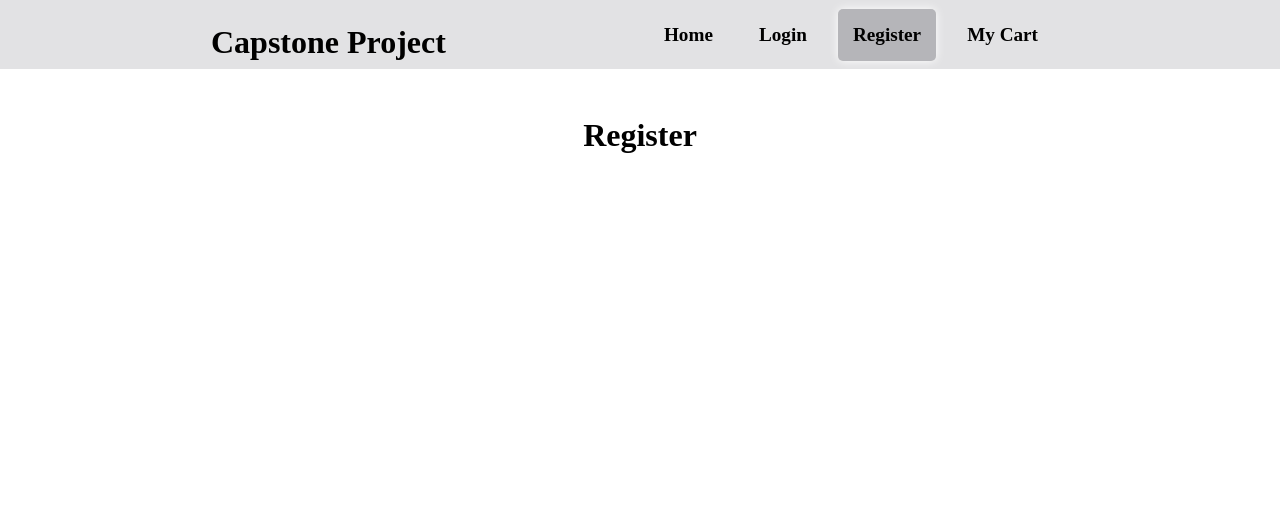
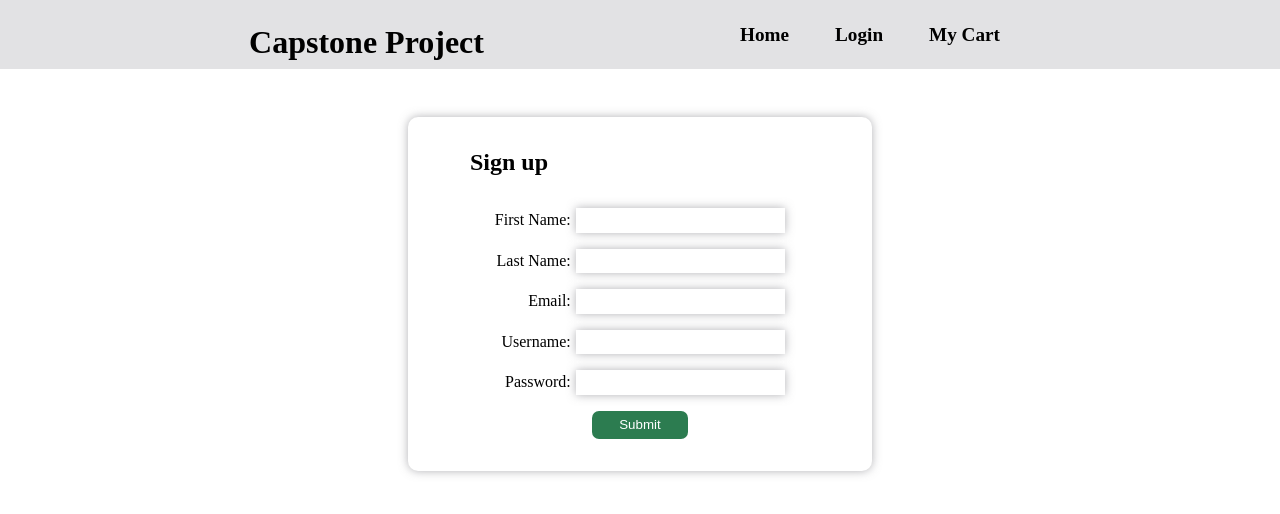
Before and after one commit to elhamsameem/Capstone-Project, a React (Vite) app: page /register in a window 1280 px wide. Shown: the top 514 px of the page. Built offline with nearby package versions, Linux system fonts and the light colour scheme; no server answers.

Commit message:
feat: created register new user component and function with styling

```diff
--- a/src/App.jsx
+++ b/src/App.jsx
@@ -43,7 +43,10 @@ function App() {
               path="/login"
               element={<Login token={token} setToken={setToken} />}
             />
-            <Route path="/register" element={<Register />} />
+            <Route
+              path="/register"
+              element={<Register token={token} setToken={setToken} />}
+            />
             <Route path="/cart" element={<Cart />} />
           </Routes>
         </div>
--- a/src/api/api.js
+++ b/src/api/api.js
@@ -31,3 +31,22 @@ export async function loginUser(username, password) {
     console.error("Error Login: ", error);
   }
 }
+
+// Register user function
+export async function registerUser(newUser) {
+  try {
+    const response = await fetch(`${API_URL}/users`, {
+      method: "POST",
+      headers: {
+        "Content-Type": "application/json",
+      },
+      body: JSON.stringify(newUser),
+
+    });
+    const result = await response.json();
+    console.log(result);
+    return result;
+  } catch (error) {
+    console.error("Error Register User: ", error);
+  }
+}
--- a/src/components/Login.jsx
+++ b/src/components/Login.jsx
@@ -1,6 +1,6 @@
 import React from "react";
 import { useState, useEffect } from "react";
-import { useNavigate } from "react-router-dom";
+import { useNavigate, Link } from "react-router-dom";
 import "../style/Login.css";
 import { loginUser } from "../api/api";
 
@@ -67,7 +67,7 @@ function Login({ token, setToken }) {
       )}
       <div className="register-div">
         <p>
-          Don't have an account? <a href="/register">Register</a> here
+          Don't have an account? <Link to={"/register"}>Register</Link> here
         </p>
       </div>
     </div>
--- a/src/components/NavBar.jsx
+++ b/src/components/NavBar.jsx
@@ -15,7 +15,6 @@ function NavBar({ token, setToken, handleLogout }) {
         ) : (
           <NavLink to={"/login"}>Login</NavLink>
         )}
-        <NavLink to={"/register"}>Register</NavLink>
         <NavLink to={"/cart"}>My Cart</NavLink>
       </div>
     </div>
--- a/src/components/Register.jsx
+++ b/src/components/Register.jsx
@@ -1,8 +1,124 @@
-import React from "react";
+import React, { useState } from "react";
 import "../style/Register.css";
+import { registerUser } from "../api/api";
+import { useNavigate } from "react-router-dom";
 
-function Register() {
-  return <h1>Register</h1>;
+function Register({ token, setToken }) {
+  const [err, setErr] = useState(null);
+  const [username, setUsername] = useState("");
+  const [password, setPassword] = useState("");
+  const [fName, setFName] = useState("");
+  const [Lname, setLName] = useState("");
+  const [email, setEmail] = useState("");
+  const navigate = useNavigate();
+
+  const handleSubmit = async () => {
+    // Create new user object
+    const newUser = {
+      email,
+      username,
+      password,
+      name: {
+        fName,
+        Lname,
+      },
+    };
+
+    try {
+      // Calling api helper to register user
+      const response = await registerUser(newUser);
+      // response && setErr(null);
+      // response && localStorage.setItem("capstone-token", response.token);
+      // setToken(response.token);
+      navigate("/");
+    } catch (error) {
+      console.error(error);
+      setErr("Wrong username or password. Please try again");
+    }
+  };
+
+  return (
+    <div className="register-container">
+      <div className="register-title">
+        <h2>Sign up</h2>
+      </div>
+      <form className="register-form">
+        <label htmlFor="first-name" className="register-label">
+          First Name:
+          <input
+            type="text"
+            name="first-name"
+            className="register-inputs"
+            value={fName}
+            onChange={(e) => {
+              setFName(e.target.value);
+            }}
+          />
+        </label>
+        <label htmlFor="last-name" className="register-label">
+          Last Name:
+          <input
+            type="text"
+            name="last-name"
+            className="register-inputs"
+            value={Lname}
+            onChange={(e) => {
+              setLName(e.target.value);
+            }}
+          />
+        </label>
+        <label htmlFor="email" className="register-label">
+          Email:
+          <input
+            type="email"
+            name="email"
+            className="register-inputs"
+            value={email}
+            onChange={(e) => {
+              setEmail(e.target.value);
+            }}
+          />
+        </label>
+        <label htmlFor="username" className="register-label">
+          Username:
+          <input
+            type="text"
+            name="username"
+            className="register-inputs"
+            value={username}
+            onChange={(e) => {
+              setUsername(e.target.value);
+            }}
+          />
+        </label>
+        <label htmlFor="password" className="register-label">
+          Password:
+          <input
+            type="text"
+            name="password"
+            className="register-inputs"
+            value={password}
+            onChange={(e) => {
+              setPassword(e.target.value);
+            }}
+          />
+        </label>
+        <div className="buttons">
+          <div className="register-button-div">
+            <button
+              className="simple-button"
+              onClick={(e) => {
+                e.preventDefault();
+                handleSubmit();
+              }}
+            >
+              Submit
+            </button>
+          </div>
+        </div>
+      </form>
+    </div>
+  );
 }
 
 export default Register;
--- a/src/style/Register.css
+++ b/src/style/Register.css
@@ -0,0 +1,43 @@
+.register-container {
+  display: flex;
+  flex-direction: column;
+  align-items: center;
+  justify-content: center;
+  width: 400px;
+  box-shadow: 0 0 10px rgba(155, 155, 160, 0.778);
+  margin: 1rem;
+  padding: 2rem;
+  background-color: white;
+  border-radius: 10px;
+}
+
+.register-title {
+  width: 85%;
+  margin-bottom: 2rem;
+}
+
+.register-form {
+  display: flex;
+  flex-direction: column;
+  /* justify-content: left; */
+  align-items: end;
+}
+
+.register-label {
+  /* margin-right: 2rem; */
+  margin-bottom: 1rem;
+}
+
+.register-inputs {
+  margin-left: 0.5rem;
+  width: 200px;
+  padding: 0.3rem;
+  margin-left: 0.3rem;
+  box-shadow: 0 0 10px rgba(155, 155, 160, 0.778);
+  border: none;
+}
+
+.register-button-div {
+  width: 60%;
+  text-align: center;
+}
```
